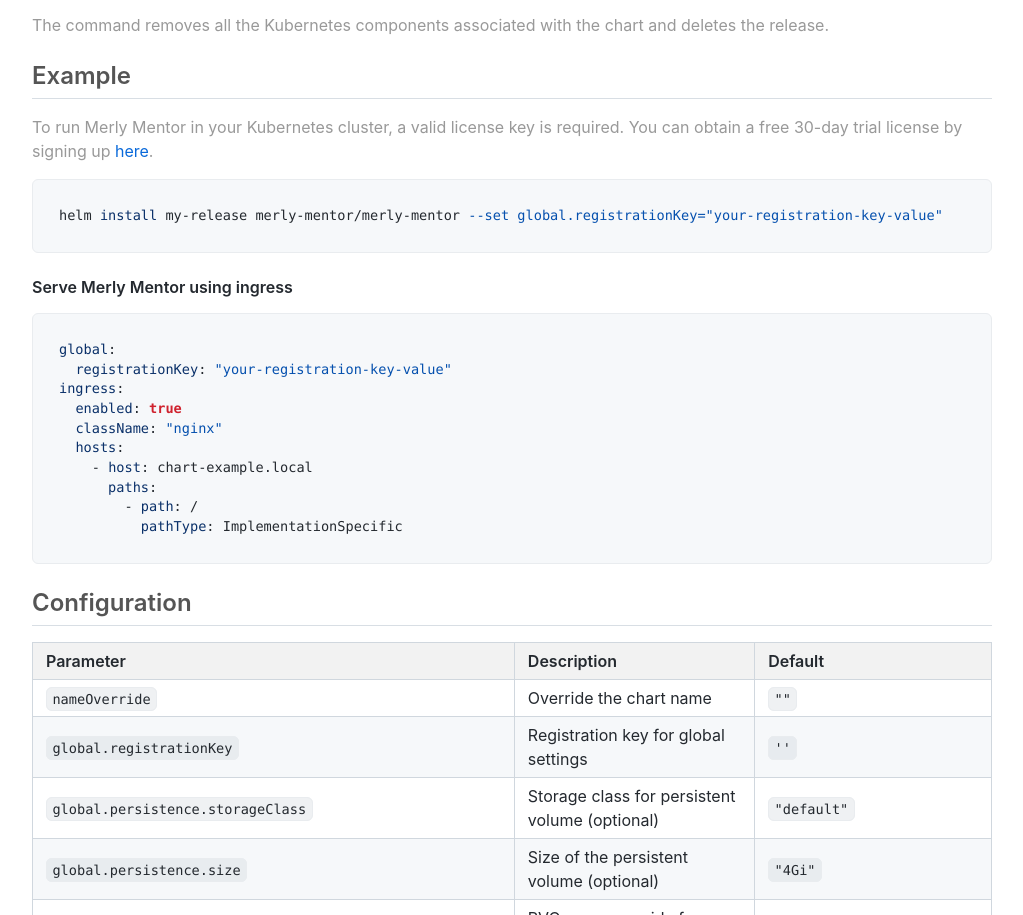
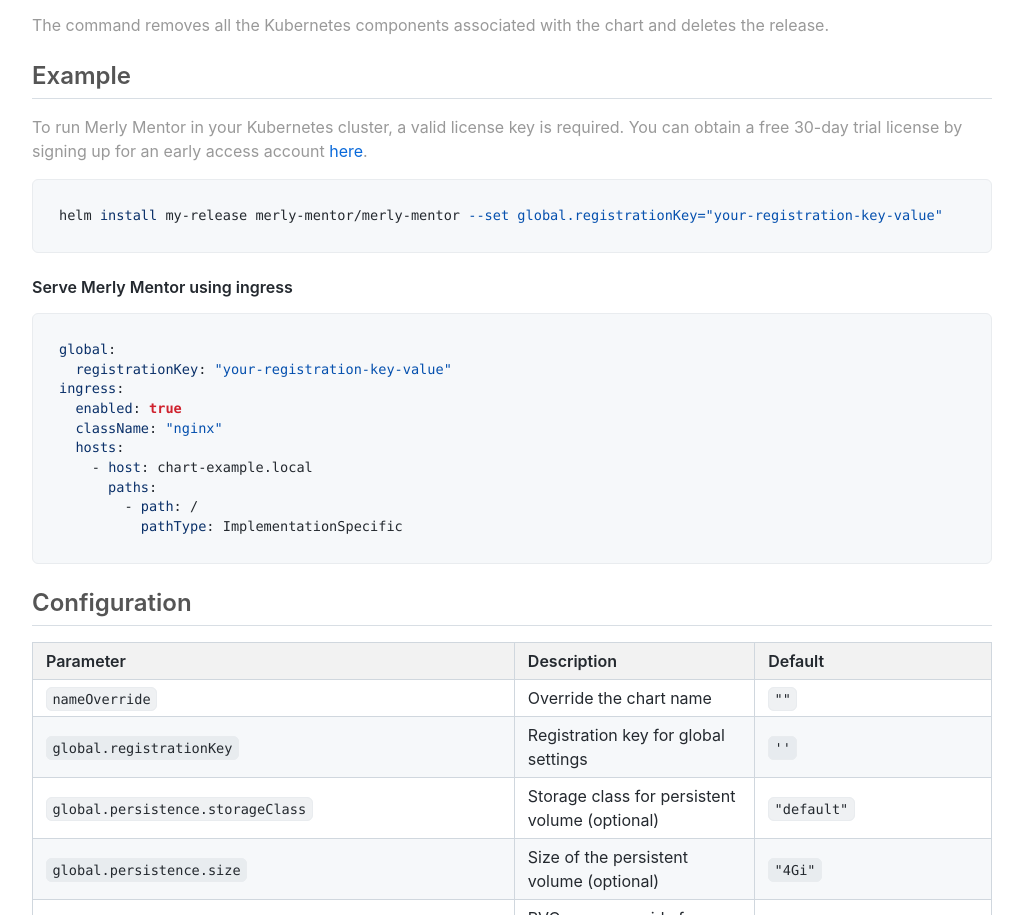
Before and after one commit to merly-ai/mentor-helm-chart, a plain HTML site: page index.html in a window 1280 px wide. Shown: the part 1102-2017 px from the top of the page, without its empty margins (128-1151 px from the left). Drawn offline with Linux system fonts and the light colour scheme.

Commit message:
Sync README from main
Signed-off-by: Saif-Uz-Zaman <Saif-Uz-Zaman@users.noreply.github.com>

```diff
--- a/index.html
+++ b/index.html
@@ -235,7 +235,7 @@ customElements.define('markdown-style', MarkdownStyle);</script><markdown-style
 " class="copied"><svg class="octicon-copy" aria-hidden="true" viewBox="0 0 16 16" fill="currentColor" height="12" width="12"><path fill-rule="evenodd" d="M0 6.75C0 5.784.784 5 1.75 5h1.5a.75.75 0 010 1.5h-1.5a.25.25 0 00-.25.25v7.5c0 .138.112.25.25.25h7.5a.25.25 0 00.25-.25v-1.5a.75.75 0 011.5 0v1.5A1.75 1.75 0 019.25 16h-7.5A1.75 1.75 0 010 14.25v-7.5z"></path><path fill-rule="evenodd" d="M5 1.75C5 .784 5.784 0 6.75 0h7.5C15.216 0 16 .784 16 1.75v7.5A1.75 1.75 0 0114.25 11h-7.5A1.75 1.75 0 015 9.25v-7.5zm1.75-.25a.25.25 0 00-.25.25v7.5c0 .138.112.25.25.25h7.5a.25.25 0 00.25-.25v-7.5a.25.25 0 00-.25-.25h-7.5z"></path></svg><svg class="octicon-check" aria-hidden="true" viewBox="0 0 16 16" fill="currentColor" height="12" width="12"><path fill-rule="evenodd" d="M13.78 4.22a.75.75 0 010 1.06l-7.25 7.25a.75.75 0 01-1.06 0L2.22 9.28a.75.75 0 011.06-1.06L6 10.94l6.72-6.72a.75.75 0 011.06 0z"></path></svg></div></pre>
     <p>The command removes all the Kubernetes components associated with the chart and deletes the release.</p>
     <h2 id="example"><a class="anchor" aria-hidden="true" tabindex="-1" href="#example"><span class="octicon octicon-link"></span></a>Example</h2>
-    <p>To run Merly Mentor in your Kubernetes cluster, a valid license key is required. You can obtain a free 30-day trial license by signing up <a href="https://www.merly.ai/early-access">here</a>.</p>
+    <p>To run Merly Mentor in your Kubernetes cluster, a valid license key is required. You can obtain a free 30-day trial license by signing up for an early access account <a href="https://www.merly.ai/early-access">here</a>.</p>
     <pre class="language-bash"><code class="language-bash code-highlight"><span class="code-line line-number" line="1">helm <span class="token function">install</span> my-release merly-mentor/merly-mentor <span class="token parameter variable">--set</span> <span class="token assign-left variable">global.registrationKey</span><span class="token operator">=</span><span class="token string">"your-registration-key-value"</span>
 </span></code><div onclick="copied(this)" data-code="helm install my-release merly-mentor/merly-mentor --set global.registrationKey=&#x22;your-registration-key-value&#x22;
 " class="copied"><svg class="octicon-copy" aria-hidden="true" viewBox="0 0 16 16" fill="currentColor" height="12" width="12"><path fill-rule="evenodd" d="M0 6.75C0 5.784.784 5 1.75 5h1.5a.75.75 0 010 1.5h-1.5a.25.25 0 00-.25.25v7.5c0 .138.112.25.25.25h7.5a.25.25 0 00.25-.25v-1.5a.75.75 0 011.5 0v1.5A1.75 1.75 0 019.25 16h-7.5A1.75 1.75 0 010 14.25v-7.5z"></path><path fill-rule="evenodd" d="M5 1.75C5 .784 5.784 0 6.75 0h7.5C15.216 0 16 .784 16 1.75v7.5A1.75 1.75 0 0114.25 11h-7.5A1.75 1.75 0 015 9.25v-7.5zm1.75-.25a.25.25 0 00-.25.25v7.5c0 .138.112.25.25.25h7.5a.25.25 0 00.25-.25v-7.5a.25.25 0 00-.25-.25h-7.5z"></path></svg><svg class="octicon-check" aria-hidden="true" viewBox="0 0 16 16" fill="currentColor" height="12" width="12"><path fill-rule="evenodd" d="M13.78 4.22a.75.75 0 010 1.06l-7.25 7.25a.75.75 0 01-1.06 0L2.22 9.28a.75.75 0 011.06-1.06L6 10.94l6.72-6.72a.75.75 0 011.06 0z"></path></svg></div></pre>
```
